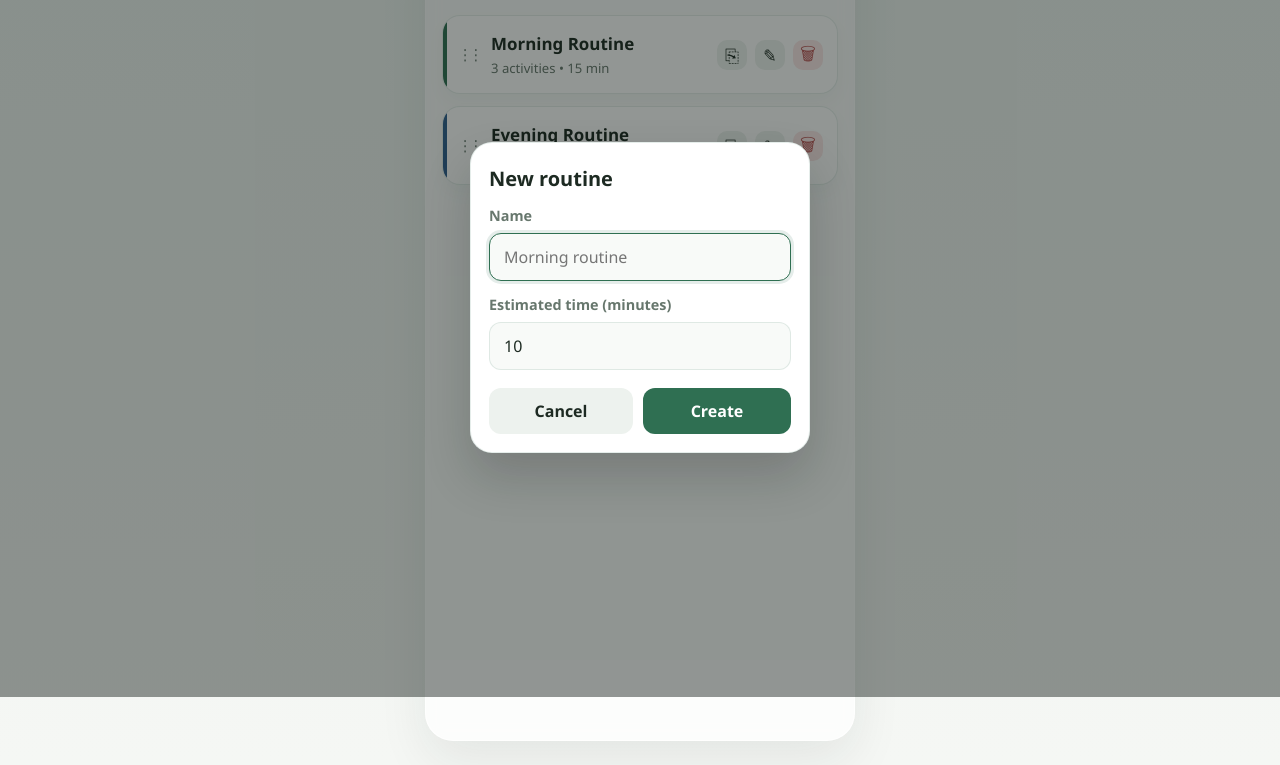
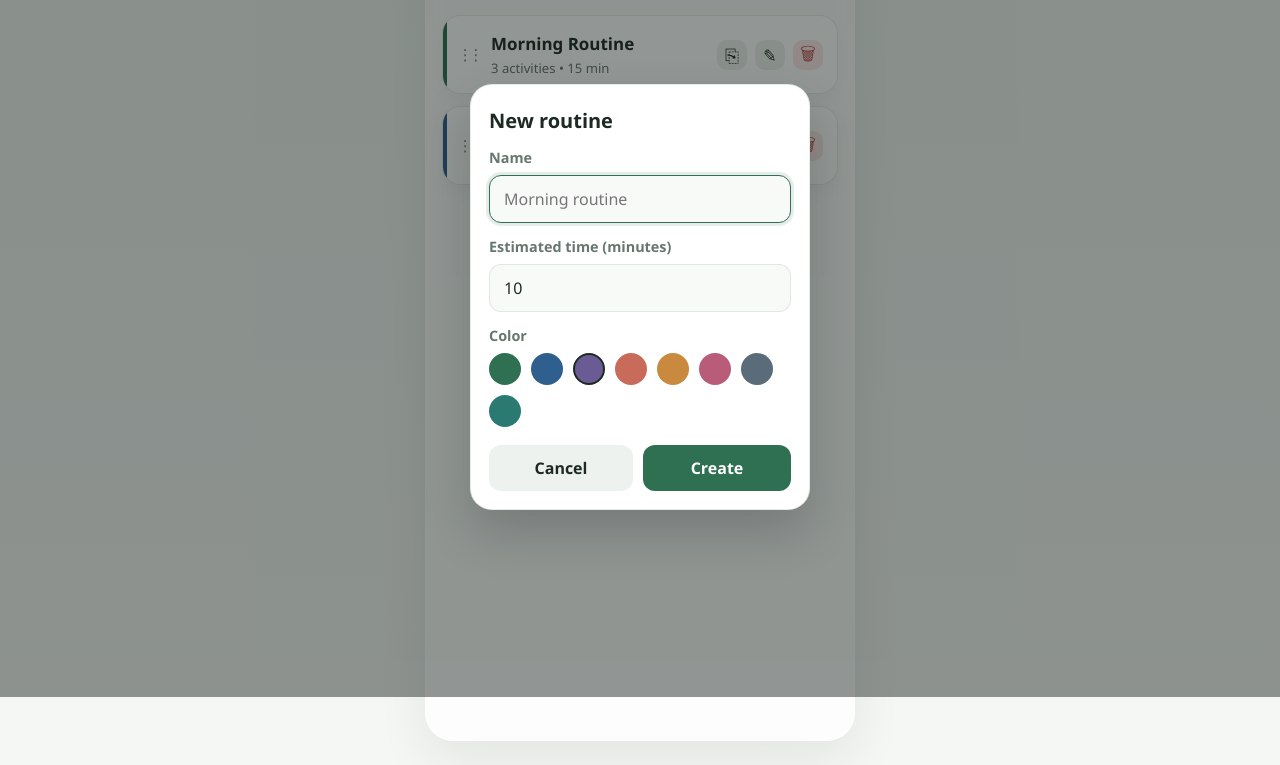
Before and after one commit to amberouyang/habitizer, a plain HTML site: page index.html in a window 1280 px wide. Both pictures are taken after a click on the button "Add routine". Shown: the part 103-868 px from the top of the page. Drawn offline with Linux system fonts and the light colour scheme.

Commit message:
feat(routines): add color picker to create modal

```diff
--- a/app.js
+++ b/app.js
@@ -49,6 +49,8 @@ const modalLabel = document.getElementById("modalLabel");
 const modalInput = document.getElementById("modalInput");
 const modalMinutesGroup = document.getElementById("modalMinutesGroup");
 const modalMinutesInput = document.getElementById("modalMinutesInput");
+const modalColorGroup = document.getElementById("modalColorGroup");
+const modalColorSwatches = document.getElementById("modalColorSwatches");
 const modalConfirm = document.getElementById("modalConfirm");
 const modalCancel = document.getElementById("modalCancel");
 const settingsModal = document.getElementById("settingsModal");
@@ -93,6 +95,31 @@ const modalState = {
   activityId: null,
 };
 
+let createModalColorId = DEFAULT_ROUTINE_COLOR_ID;
+
+function buildColorSwatches(container, selectedColorId, onSelect) {
+  container.innerHTML = "";
+
+  ROUTINE_COLORS.forEach((color) => {
+    const swatch = document.createElement("button");
+    swatch.type = "button";
+    swatch.className = "color-swatch";
+    swatch.dataset.colorId = color.id;
+    swatch.style.setProperty("--swatch-color", color.value);
+    swatch.title = color.label;
+    swatch.setAttribute("role", "radio");
+    swatch.setAttribute("aria-label", color.label);
+    swatch.setAttribute("aria-checked", String(selectedColorId === color.id));
+    swatch.addEventListener("click", () => {
+      onSelect(color.id);
+      container.querySelectorAll(".color-swatch").forEach((node) => {
+        node.setAttribute("aria-checked", String(node.dataset.colorId === color.id));
+      });
+    });
+    container.appendChild(swatch);
+  });
+}
+
 function openNameModal({
   title,
   placeholder,
@@ -105,6 +132,8 @@ function openNameModal({
   inputType = "text",
   showEstimatedMinutes = false,
   estimatedMinutesDefault = "10",
+  showColorPicker = false,
+  colorDefault = null,
 }) {
   modalState.mode = mode;
   modalState.routineId = routineId;
@@ -131,6 +160,18 @@ function openNameModal({
   } else {
     modalMinutesGroup.classList.add("hidden");
     modalMinutesInput.value = "";
+  }
+
+  if (showColorPicker) {
+    modalColorGroup.classList.remove("hidden");
+    createModalColorId = colorDefault || getNextRoutineColorId();
+    buildColorSwatches(modalColorSwatches, createModalColorId, (colorId) => {
+      createModalColorId = colorId;
+    });
+  } else {
+    modalColorGroup.classList.add("hidden");
+    modalColorSwatches.innerHTML = "";
+    createModalColorId = DEFAULT_ROUTINE_COLOR_ID;
   }
 
   modalConfirm.textContent = confirmLabel;
@@ -150,6 +191,9 @@ function closeNameModal() {
   modalInput.removeAttribute("step");
   modalMinutesGroup.classList.add("hidden");
   modalMinutesInput.value = "";
+  modalColorGroup.classList.add("hidden");
+  modalColorSwatches.innerHTML = "";
+  createModalColorId = DEFAULT_ROUTINE_COLOR_ID;
   modalState.mode = null;
   modalState.routineId = null;
   modalState.activityId = null;
@@ -267,19 +311,8 @@ function openColorModal(routineId) {
   if (!routine) return;
 
   colorModalRoutineId = routineId;
-  colorModalSwatches.innerHTML = "";
-
-  ROUTINE_COLORS.forEach((color) => {
-    const swatch = document.createElement("button");
-    swatch.type = "button";
-    swatch.className = "color-swatch";
-    swatch.style.setProperty("--swatch-color", color.value);
-    swatch.title = color.label;
-    swatch.setAttribute("role", "radio");
-    swatch.setAttribute("aria-label", color.label);
-    swatch.setAttribute("aria-checked", String(getRoutineColor(routine).id === color.id));
-    swatch.addEventListener("click", () => setRoutineColor(routineId, color.id));
-    colorModalSwatches.appendChild(swatch);
+  buildColorSwatches(colorModalSwatches, getRoutineColor(routine).id, (colorId) => {
+    setRoutineColor(routineId, colorId);
   });
 
   colorModal.classList.remove("hidden");
@@ -777,6 +810,8 @@ function addRoutine() {
     mode: "routine",
     showEstimatedMinutes: true,
     estimatedMinutesDefault: "10",
+    showColorPicker: true,
+    colorDefault: getNextRoutineColorId(),
   });
 }
 
@@ -805,7 +840,7 @@ function submitRoutineCreation() {
   const newRoutine = {
     id: crypto.randomUUID(),
     name,
-    color: getNextRoutineColorId(),
+    color: getRoutineColorById(createModalColorId)?.id || getNextRoutineColorId(),
     estimatedMinutes,
     activities: [],
     completionDates: [],
--- a/index.html
+++ b/index.html
@@ -39,6 +39,10 @@
         <div id="modalMinutesGroup" class="modal-field-group hidden">
           <label id="modalMinutesLabel" class="modal-label" for="modalMinutesInput">Estimated time (minutes)</label>
           <input id="modalMinutesInput" class="modal-input" type="number" min="0" step="1" placeholder="15" autocomplete="off" />
+        </div>
+        <div id="modalColorGroup" class="modal-field-group hidden">
+          <span id="modalColorLabel" class="modal-label">Color</span>
+          <div id="modalColorSwatches" class="modal-color-swatches" role="radiogroup" aria-label="Routine color"></div>
         </div>
         <div class="modal-actions">
           <button id="modalCancel" type="button" class="secondary-btn">Cancel</button>
--- a/styles.css
+++ b/styles.css
@@ -797,6 +797,17 @@ button {
   display: none;
 }
 
+.modal-color-swatches {
+  display: flex;
+  flex-wrap: wrap;
+  gap: 10px;
+}
+
+.modal-color-swatches .color-swatch {
+  width: 32px;
+  height: 32px;
+}
+
 .modal-actions {
   display: flex;
   gap: 10px;
```
